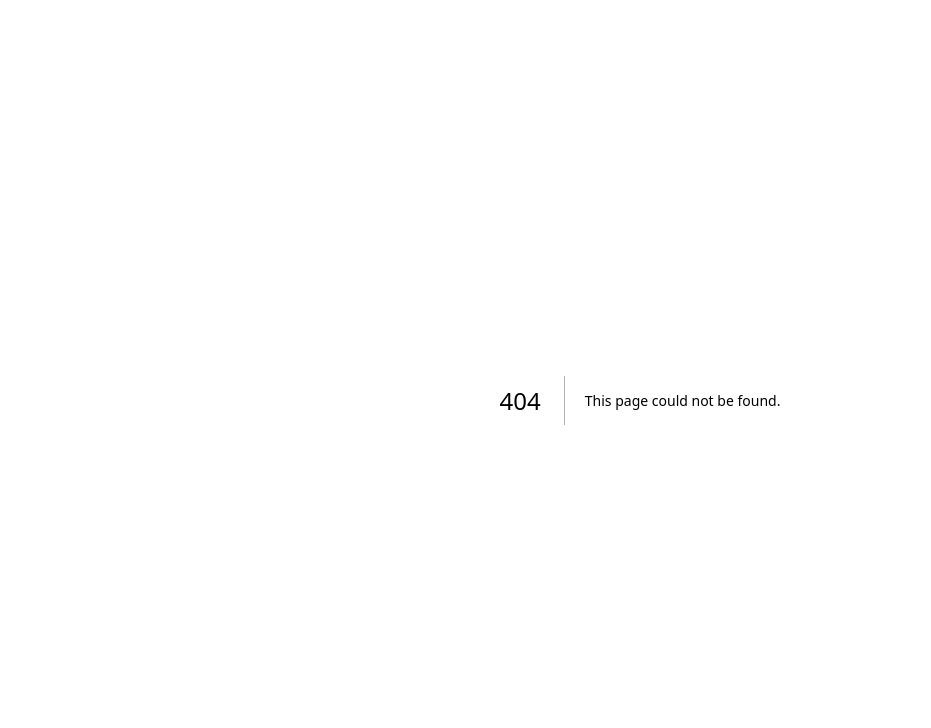
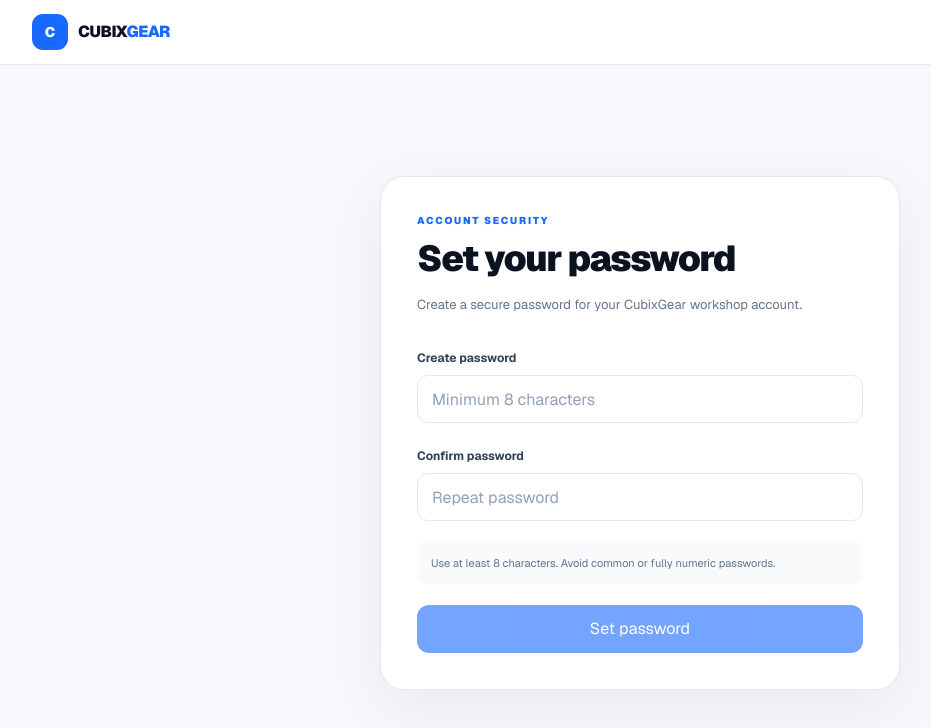
Before and after one commit to amnas-cubixmet/cubegears-public-website, a Next.js app: page /setup-password in a window 1280 px wide. Before the commit this address had no page. Shown: the top 728 px of the page, without its empty margins (0-931 px from the left). Built offline with nearby package versions, Linux system fonts and the light colour scheme.

Commit message:
Add app/setup-password/page.tsx

```diff
--- /dev/null
+++ b/app/setup-password/page.tsx
@@ -0,0 +1,54 @@
+import type { Metadata } from "next";
+import Link from "next/link";
+import SetupPasswordForm from "./setup-password-form";
+
+export const metadata: Metadata = {
+  title: "Set Your Password",
+  description: "Set up your CubixGear workshop account password.",
+};
+
+type PageProps = {
+  searchParams: Promise<{
+    uid?: string;
+    token?: string;
+  }>;
+};
+
+export default async function SetupPasswordPage({ searchParams }: PageProps) {
+  const params = await searchParams;
+  const uid = params.uid || "";
+  const token = params.token || "";
+
+  return (
+    <main className="min-h-screen bg-[#f6f8fb] text-[#0b1220]">
+      <header className="border-b border-slate-200 bg-white">
+        <div className="page-shell flex h-16 items-center justify-between gap-4">
+          <Link href="/" className="flex min-w-0 items-center gap-2.5">
+            <span className="grid h-9 w-9 shrink-0 place-items-center rounded-[11px] bg-[#1769ff] text-sm font-black text-white">
+              C
+            </span>
+            <span className="truncate text-[16px] font-black tracking-[-0.035em]">
+              CUBIX<span className="text-[#1769ff]">GEAR</span>
+            </span>
+          </Link>
+        </div>
+      </header>
+
+      <section className="page-shell grid min-h-[calc(100svh-64px)] place-items-center py-8 sm:py-12">
+        <div className="w-full max-w-[520px] rounded-[24px] border border-slate-200 bg-white p-6 shadow-[0_18px_60px_rgba(15,23,42,.06)] sm:p-9">
+          <p className="text-[10px] font-black uppercase tracking-[.17em] text-[#1769ff]">
+            Account security
+          </p>
+          <h1 className="mt-2 text-[30px] font-black leading-tight tracking-[-.04em] sm:text-[36px]">
+            Set your password
+          </h1>
+          <p className="mt-3 mb-7 text-[13px] leading-6 text-slate-500">
+            Create a secure password for your CubixGear workshop account.
+          </p>
+
+          <SetupPasswordForm uid={uid} token={token} />
+        </div>
+      </section>
+    </main>
+  );
+}
```
